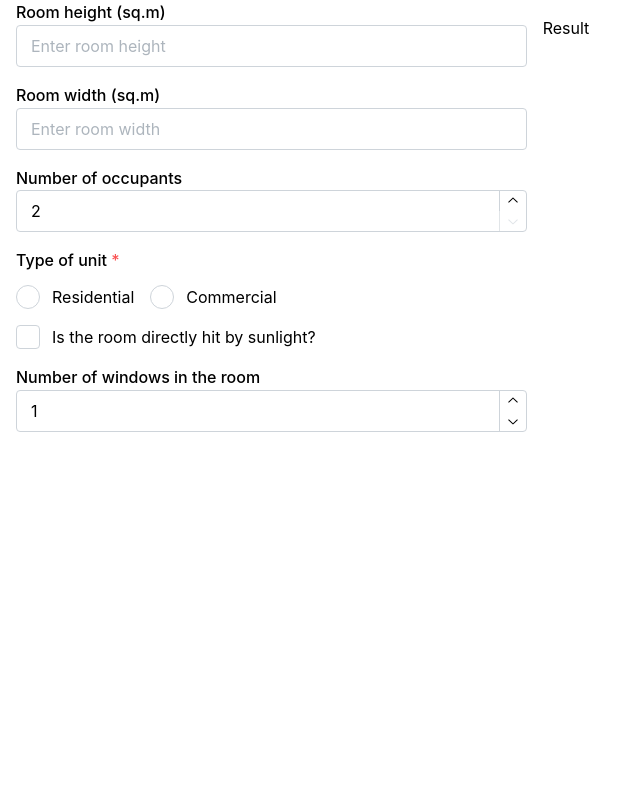
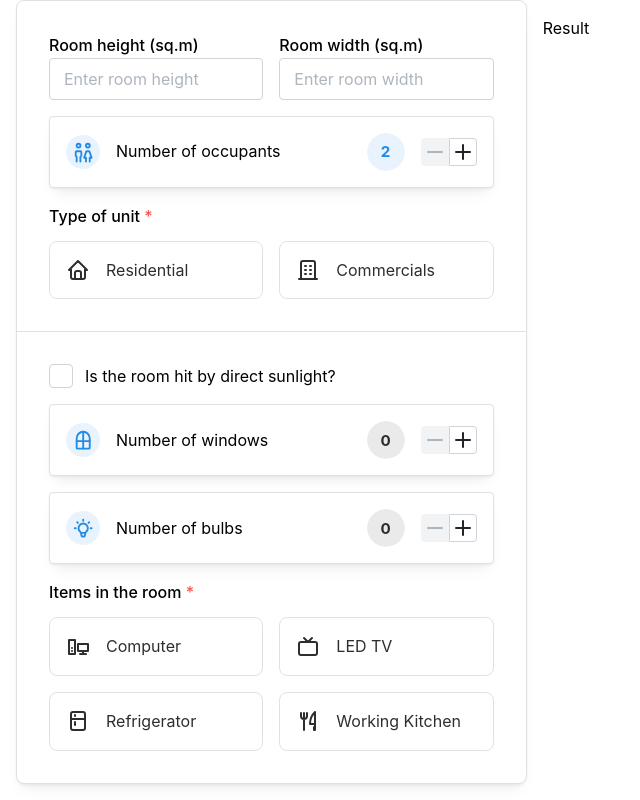
Before and after one commit to johnvalle/AC-Heatload-Calculator, a React (Vite) app: page / in a window 1280 px wide. Shown: the whole page, without its empty margins (0-640 px from the left). Built offline with nearby package versions, Linux system fonts and the light colour scheme.

Commit message:
Add initial components to calculator

```diff
--- /dev/null
+++ b/src/components/ui/CardCheckboxList.tsx
@@ -0,0 +1,68 @@
+import { Group, Radio, SimpleGrid, Text } from '@mantine/core';
+import { ReactNode, useEffect, useState } from 'react';
+
+type CheckBoxListItem = {
+  icon: ReactNode;
+  label: string;
+  value: string;
+};
+
+type Props = {
+  items: CheckBoxListItem[];
+  label: string;
+  name: string;
+  defaultValue?: string;
+  allowMultiple?: boolean;
+  cols?: number;
+  onChange?: (list: string[]) => void;
+};
+
+export const CardCheckboxList = ({
+  items,
+  defaultValue,
+  name,
+  label,
+  onChange,
+  allowMultiple = false,
+  cols = 2
+}: Props) => {
+  const [selectedList, setSelectedList] = useState<string[]>(defaultValue ? [defaultValue] : []);
+
+  const isSelected = (value: string): boolean => selectedList.includes(value);
+  const handleClick = (value: string): void => {
+    if (isSelected(value)) {
+      setSelectedList(prevState => prevState.filter(selectedItem => selectedItem !== value));
+    } else {
+      if (allowMultiple) {
+        setSelectedList(prevState => [...prevState, value]);
+      } else {
+        setSelectedList([value]);
+      }
+    }
+  };
+
+  useEffect(() => {
+    !!onChange && onChange(selectedList);
+  }, [onChange, selectedList]);
+
+  return (
+    <Radio.Group size="md" withAsterisk name={name} label={label}>
+      <SimpleGrid cols={cols} mt="sm">
+        {items.map(({ icon, label, value }, idx) => (
+          <Radio.Card
+            key={`${idx}-${value}`}
+            radius="md"
+            p="md"
+            bg={isSelected(value) ? 'blue' : 'white'}
+            c={isSelected(value) ? 'white' : 'dark'}
+            onClick={() => handleClick(value)}>
+            <Group>
+              {icon}
+              <Text>{label}</Text>
+            </Group>
+          </Radio.Card>
+        ))}
+      </SimpleGrid>
+    </Radio.Group>
+  );
+};
--- /dev/null
+++ b/src/components/ui/index.ts
@@ -0,0 +1,2 @@
+export { CounterInput } from './CounterInput';
+export { CardCheckboxList } from './CardCheckboxList';
--- a/src/features/calculator/calculator.tsx
+++ b/src/features/calculator/calculator.tsx
@@ -1,8 +1,31 @@
-import { Checkbox, Group, NumberInput, Radio, Stack } from '@mantine/core';
+import { Card, Checkbox, CheckboxProps, NumberInput, SimpleGrid, Stack } from '@mantine/core';
+import {
+  IconBuilding,
+  IconBulb,
+  IconDeviceTv,
+  IconDevicesPc,
+  IconFridge,
+  IconFriends,
+  IconHome,
+  IconSun,
+  IconToolsKitchen2,
+  IconWindow
+} from '@tabler/icons-react';
+
+import { CounterInput, CardCheckboxList } from '@/components/ui';
+import '@/components/ui/';
+
+// potential flow
+// add disclaimer about watts in lighting, it's ot 100% accurate
+// add flow - 1: if they have an ideal hp in mind, if they dont have an hp in mind
 
 export const Calculator = () => {
   return (
+    <>
+      <Card shadow="sm" padding="xl" withBorder radius="md">
+        <Card.Section withBorder inheritPadding py="xl">
           <Stack>
+            <SimpleGrid cols={2}>
               <NumberInput
                 label="Room height (sq.m)"
                 placeholder="Enter room height"
@@ -19,32 +42,44 @@ export const Calculator = () => {
                 hideControls
                 size="md"
               />
-      <NumberInput
+            </SimpleGrid>
+            <CounterInput
               label="Number of occupants"
-        placeholder="Enter an average number of occupants"
-        allowNegative={false}
-        allowDecimal={false}
-        size="md"
+              icon={<IconFriends style={{ width: '70%', height: '70%' }} />}
               min={2}
-        max={99}
-        defaultValue={2}
             />
-      <Radio.Group size="md" name="unitType" label="Type of unit" withAsterisk>
-        <Group mt="sm">
-          <Radio size="md" value="residential" label="Residential" />
-          <Radio size="md" value="commercial" label="Commercial" />
-        </Group>
-      </Radio.Group>
-      <Checkbox label="Is the room directly hit by sunlight?" size="md" />
-      <NumberInput
-        label="Number of windows in the room"
-        placeholder="Enter room height"
-        allowNegative={false}
-        min={0}
-        max={99}
-        size="md"
-        defaultValue={1}
+            <CardCheckboxList
+              onChange={list => console.log(list)}
+              name="unitType"
+              label="Type of unit"
+              items={[
+                { icon: <IconHome />, label: 'Residential', value: 'residential' },
+                { icon: <IconBuilding />, label: 'Commercials', value: 'commercial' }
+              ]}
             />
           </Stack>
+        </Card.Section>
+        <Card.Section inheritPadding py="xl" withBorder>
+          <Stack>
+            <Checkbox label="Is the room hit by direct sunlight?" size="md" icon={IconSun as CheckboxProps['icon']} />
+
+            <CounterInput label="Number of windows" icon={<IconWindow style={{ width: '70%', height: '70%' }} />} />
+            <CounterInput label="Number of bulbs" icon={<IconBulb style={{ width: '70%', height: '70%' }} />} />
+            <CardCheckboxList
+              allowMultiple
+              onChange={list => console.log(list)}
+              name="unitType"
+              label="Items in the room"
+              items={[
+                { icon: <IconDevicesPc />, label: 'Computer', value: 'pc' },
+                { icon: <IconDeviceTv />, label: 'LED TV', value: 'tv' },
+                { icon: <IconFridge />, label: 'Refrigerator', value: 'fridge' },
+                { icon: <IconToolsKitchen2 />, label: 'Working Kitchen', value: 'kitchen' }
+              ]}
+            />
+          </Stack>
+        </Card.Section>
+      </Card>
+    </>
   );
 };
```
Lines whose indentation alone changed are shown as unchanged.
